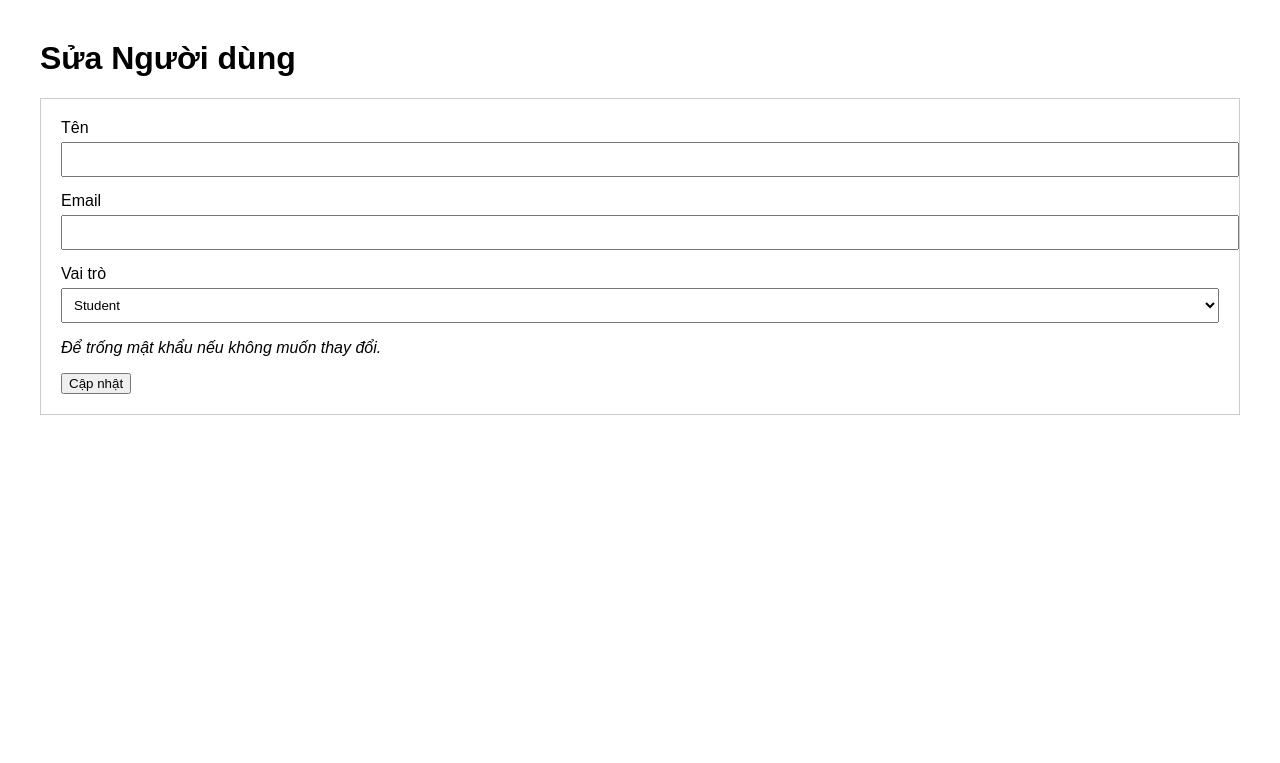
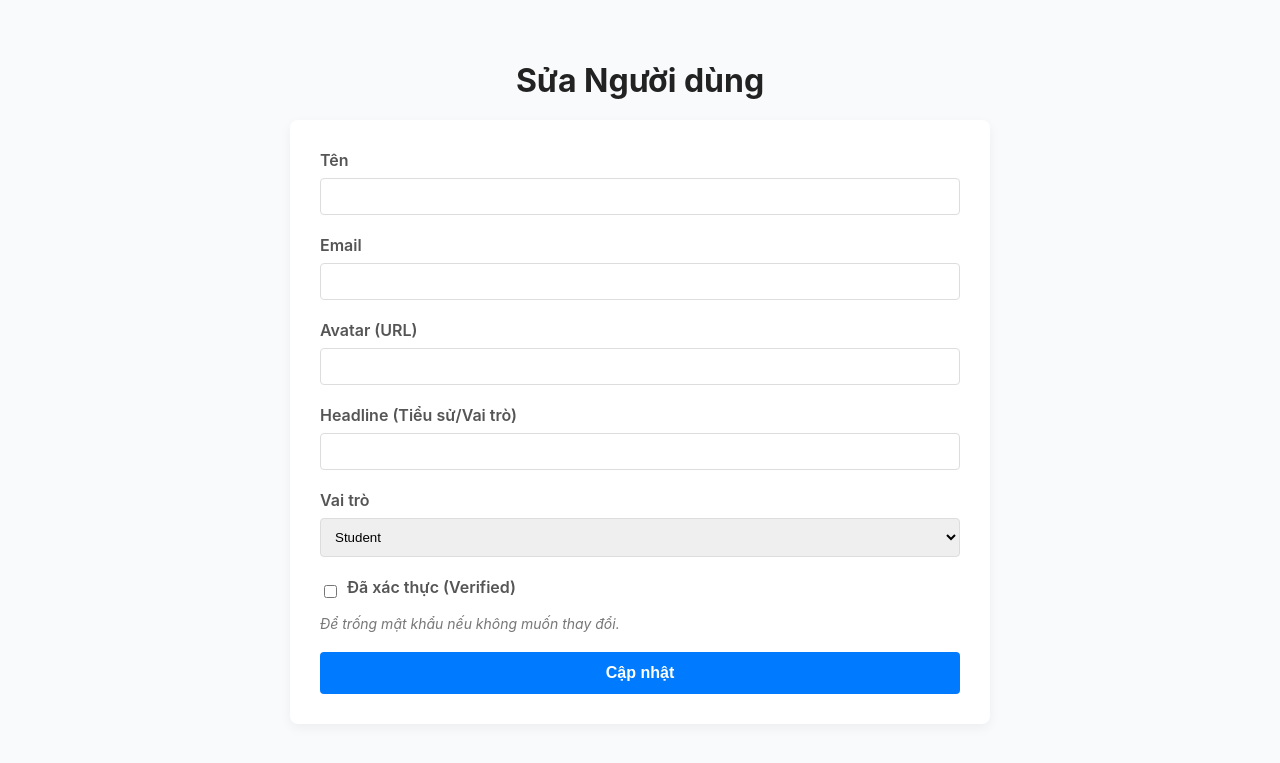
Before and after one commit to TanDuy274/programming_mobile_e_learning_N23, a Node server app: template e-learning-backend/views/edit-user.ejs in a window 1280 px wide. Shown: the top 763 px of the page. Run offline with Node 20, Linux system fonts and the light colour scheme; the template is opened without the code that fills it, so the values that code supplies are empty; some libraries are stand-ins or nearby versions.

Commit message:
update ui edit user

```diff
--- a/e-learning-backend/views/edit-user.ejs
+++ b/e-learning-backend/views/edit-user.ejs
@@ -1,26 +1,158 @@
 <!DOCTYPE html>
 <html lang="en">
   <head>
-    <meta charset="UTF-8">
+    <meta charset="UTF-8" />
     <title>Sửa Người dùng</title>
-    <style>body { font-family: sans-serif; margin: 40px; } .form-container { padding: 20px; border: 1px solid #ccc; } .form-group { margin-bottom: 15px; } label { display: block; margin-bottom: 5px; } input, select { width: 100%; padding: 8px; }</style>
+    <style>
+      body {
+        font-family: -apple-system, BlinkMacSystemFont, "Segoe UI", Roboto,
+          Helvetica, Arial, sans-serif;
+        margin: 0;
+        padding: 40px;
+        background-color: #f9fafb;
+        color: #333;
+      }
+      .container {
+        max-width: 700px;
+        margin: 0 auto;
+      }
+      h1 {
+        text-align: center;
+        color: #222;
+        margin-bottom: 20px;
+      }
+      .form-container {
+        background-color: #ffffff;
+        padding: 30px;
+        border-radius: 8px;
+        box-shadow: 0 4px 12px rgba(0, 0, 0, 0.05);
+      }
+      .form-group {
+        margin-bottom: 20px;
+      }
+      label {
+        display: block;
+        margin-bottom: 8px;
+        font-weight: 600;
+        color: #555;
+      }
+      input[type="text"],
+      input[type="email"],
+      input[type="password"],
+      select {
+        width: 100%;
+        padding: 10px;
+        border: 1px solid #ddd;
+        border-radius: 4px;
+        box-sizing: border-box; /* Quan trọng để 100% width hoạt động */
+      }
+      .form-check {
+        display: flex;
+        align-items: center;
+      }
+      .form-check input {
+        width: auto;
+        margin-right: 10px;
+      }
+      .note {
+        font-style: italic;
+        color: #777;
+        font-size: 14px;
+        margin-top: -10px;
+        margin-bottom: 20px;
+      }
+      button {
+        width: 100%;
+        padding: 12px;
+        background-color: #007bff;
+        color: white;
+        border: none;
+        border-radius: 4px;
+        cursor: pointer;
+        font-size: 16px;
+        font-weight: 600;
+        transition: background-color 0.2s;
+      }
+      button:hover {
+        background-color: #0056b3;
+      }
+    </style>
   </head>
   <body>
+    <div class="container">
       <h1>Sửa Người dùng</h1>
       <div class="form-container">
         <form action="/admin/users/<%= user._id %>/edit" method="POST">
-            <div class="form-group"><label for="name">Tên</label><input type="text" id="name" name="name" value="<%= user.name %>" required></div>
-            <div class="form-group"><label for="email">Email</label><input type="email" id="email" name="email" value="<%= user.email %>" required></div>
+          <div class="form-group">
+            <label for="name">Tên</label>
+            <input
+              type="text"
+              id="name"
+              name="name"
+              value="<%= user.name %>"
+              required
+            />
+          </div>
+
+          <div class="form-group">
+            <label for="email">Email</label>
+            <input
+              type="email"
+              id="email"
+              name="email"
+              value="<%= user.email %>"
+              required
+            />
+          </div>
+
+          <div class="form-group">
+            <label for="avatar">Avatar (URL)</label>
+            <input
+              type="text"
+              id="avatar"
+              name="avatar"
+              value="<%= user.avatar %>"
+            />
+          </div>
+
+          <div class="form-group">
+            <label for="headline">Headline (Tiểu sử/Vai trò)</label>
+            <input
+              type="text"
+              id="headline"
+              name="headline"
+              value="<%= user.headline %>"
+            />
+          </div>
+
           <div class="form-group">
             <label for="role">Vai trò</label>
             <select id="role" name="role">
-                    <option value="student" <%= user.role === 'student' ? 'selected' : '' %>>Student</option>
-                    <option value="teacher" <%= user.role === 'teacher' ? 'selected' : '' %>>Teacher</option>
+              <option value="student" <%= user.role === 'student' ? 'selected' : '' %>>
+                Student
+              </option>
+              <option value="teacher" <%= user.role === 'teacher' ? 'selected' : '' %>>
+                Teacher
+              </option>
             </select>
           </div>
-            <p><i>Để trống mật khẩu nếu không muốn thay đổi.</i></p>
+
+          <div class="form-group form-check">
+            <input
+              type="checkbox"
+              id="isVerified"
+              name="isVerified"
+              <%= user.isVerified ? 'checked' : '' %>
+            />
+            <label for="isVerified">Đã xác thực (Verified)</label>
+          </div>
+
+          <p class="note">
+            <i>Để trống mật khẩu nếu không muốn thay đổi.</i>
+          </p>
           <button type="submit">Cập nhật</button>
         </form>
       </div>
+    </div>
   </body>
 </html>
```
Lines whose indentation alone changed are shown as unchanged.
